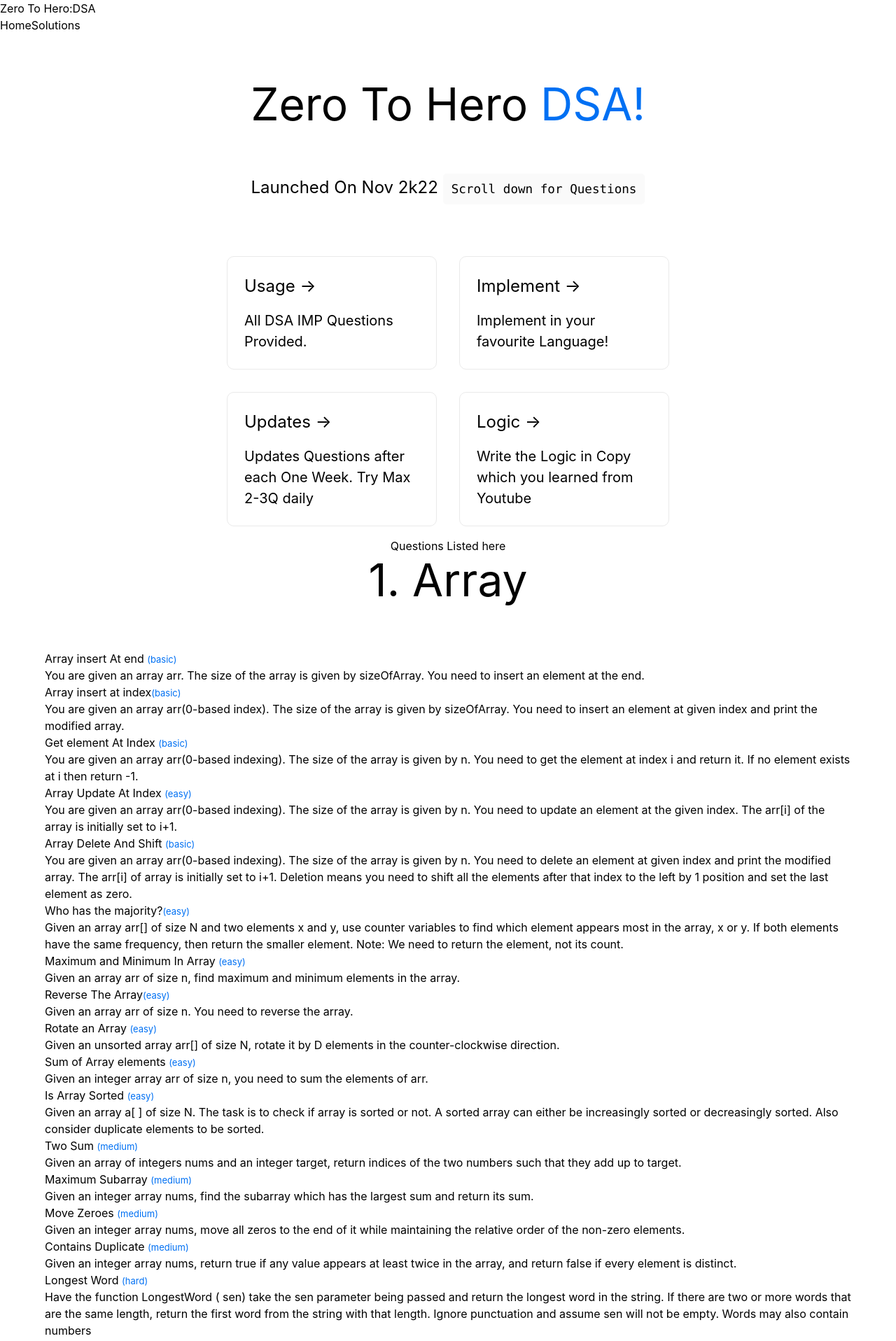
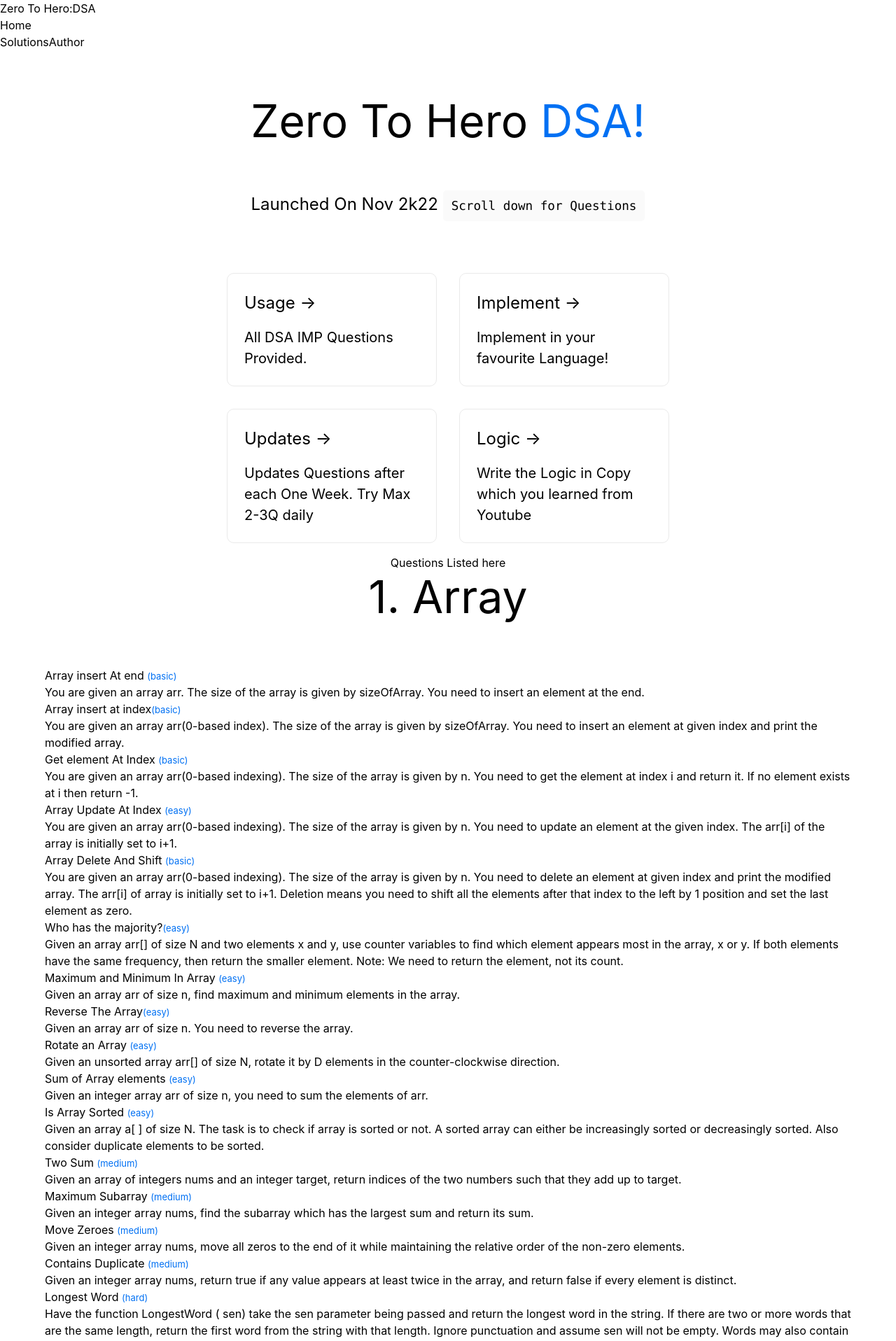
Before and after one commit to piyushyadav0191/zero-to-hero-dsa, a Next.js app: page / in a window 1280 px wide. Shown: the top 1916 px of the page at 70% size. Built offline with nearby package versions, Linux system fonts and the light colour scheme.

Commit message:
arrays more questions

```diff
--- a/components/NavBar.js
+++ b/components/NavBar.js
@@ -1,8 +1,13 @@
 import Link from "next/link";
 import { useState } from "react";
+import { toast } from "react-toastify";
 
 const Navbar = () => {
 	const [active, setActive] = useState(false);
+	const notify = () => {
+
+		toast.success("Copy paste is Disabled for you");
+	}
 
 	const handleClick = () => {
 		setActive(!active);
@@ -48,11 +53,19 @@ const Navbar = () => {
 								Home
 							</a>
 						</Link>
-						<Link href="/solutions" legacyBehavior>
-							<a className="lg:inline-flex lg:w-auto w-full px-3 py-2 rounded text-black font-bold items-center justify-center hover:bg-black hover:text-white">
-								Solutions
-							</a>
-						</Link>
+						<div onClick={notify}>
+							<Link href="/solutions" legacyBehavior>
+								<a className="lg:inline-flex lg:w-auto w-full px-3 py-2 rounded text-black font-bold items-center justify-center hover:bg-black hover:text-white">
+									Solutions
+								</a>
+							</Link>
+							<Link href="https://piyushyadav.tk" legacyBehavior>
+								<a className="lg:inline-flex lg:w-auto w-full px-3 py-2 rounded text-black font-bold items-center justify-center hover:bg-black hover:text-white">
+									Author
+								</a>
+							</Link>
+						</div>
+
 					</div>
 				</div>
 			</nav>
--- a/package.json
+++ b/package.json
@@ -15,7 +15,8 @@
     "next": "13.0.2",
     "react": "18.2.0",
     "react-dom": "18.2.0",
-    "react-frame-component": "^5.2.3"
+    "react-frame-component": "^5.2.3",
+    "react-toastify": "^9.1.1"
   },
   "devDependencies": {
     "autoprefixer": "^10.4.13",
--- a/pages/_app.js
+++ b/pages/_app.js
@@ -1,9 +1,13 @@
 import Navbar from '../components/NavBar'
 import '../styles/globals.css'
+import { ToastContainer, toast } from 'react-toastify';
+import 'react-toastify/dist/ReactToastify.css';
+
 
 function MyApp({ Component, pageProps }) {
   return (
     <>
+      <ToastContainer />
       <Navbar />
       <Component {...pageProps} />
     </>
--- a/pages/index.js
+++ b/pages/index.js
@@ -3,8 +3,17 @@ import styles from '../styles/Home.module.css'
 import Arrays from '../components/Arrays'
 import Link from 'next/link'
 import Comments from '../components/Comments'
+import { toast } from 'react-toastify';
+import 'react-toastify/dist/ReactToastify.css';
+
 
 export default function Home() {
+
+
+  const notify = () => {
+    console.log("clicked")
+    toast.success("Solution are Available")
+  }
   return (
     <div className={styles.container}>
       <Head>
@@ -12,7 +21,9 @@ export default function Home() {
         <meta name="description" content="DSA Questions" />
         <link rel="icon" href="/favicon.ico" />
       </Head>
+
       <main className={styles.main}>
+
         <h1 className={styles.title}>
           Zero To Hero <Link href="/">DSA!</Link>
         </h1>
@@ -47,7 +58,10 @@ export default function Home() {
           </Link>
         </div>
         <h3 className='text-gray-600 pt-8 font-bold'>Questions Listed here</h3>
-        <Arrays />
+        <div onClick={notify}>
+          <Arrays />
+        </div>
+
         <hr />
         <h3 className={styles.title}>
           <span className='text-blue-600 '>Comments</span>
```
Also changed, not shown: 1 other file (tests, documents, lock files or other folders).
